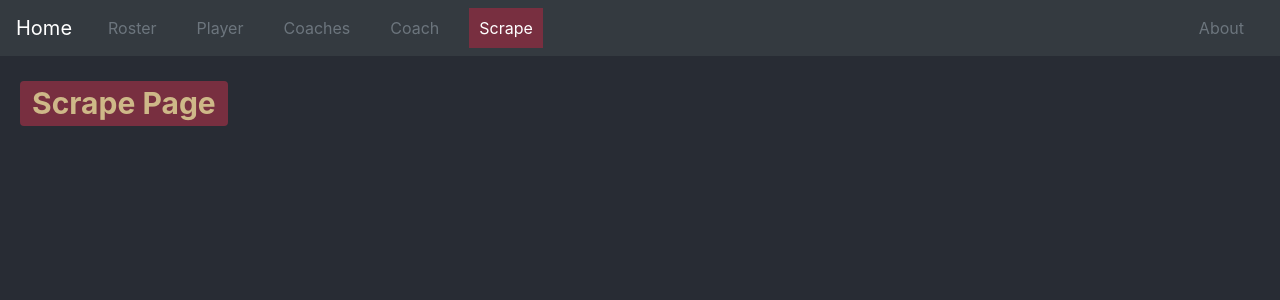
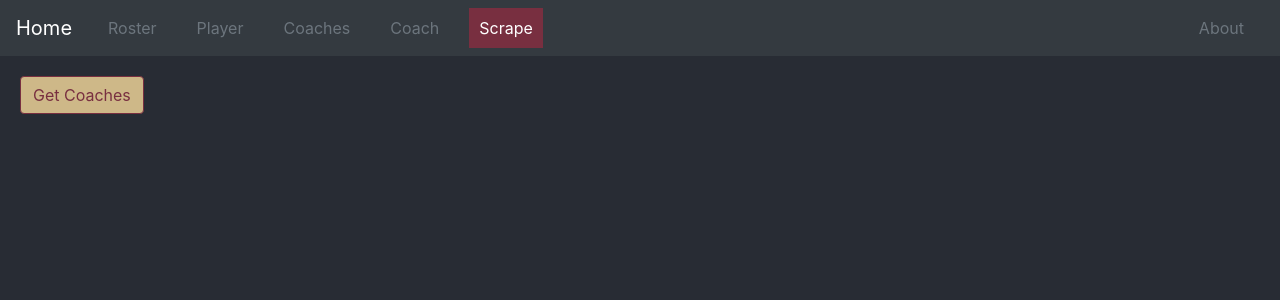
Before and after one commit to scurtis7/fsu-roster, a React (Create React App) app in the folder src/webapp/: page /scrape in a window 1280 px wide. Shown: the top 300 px of the page. Built offline with nearby package versions, Linux system fonts and the light colour scheme.

Commit message:
initial coach scraping

```diff
--- a/src/webapp/src/scrape/Scrape.css
+++ b/src/webapp/src/scrape/Scrape.css
@@ -4,7 +4,52 @@
     padding: 10px;
 }
 
-.Scrape-badge {
+.Scrape-input-group {
+    /*width: 400px;*/
+}
+
+.Scrape-input-group-text {
     background-color: #782F40;
     color: #CEB888;
+    width: 120px;
 }
+
+.Scrape-checkbox {
+    margin-left: 130px;
+}
+
+.Scrape-button {
+    background-color: #CEB888;
+    color: #782F40;
+    border-color: #782F40;
+}
+
+.Scrape-button:hover {
+    background-color: #782F40;
+    color: #CEB888;
+    border-color: #CEB888;
+}
+
+.Scrape-button:active {
+    background-color: #782F40;
+    color: #CEB888;
+    border-color: #CEB888;
+}
+
+.Scrape-button:focus {
+    background-color: #782F40;
+    color: #CEB888;
+    border-color: #CEB888;
+}
+
+.Scrape-button:active:focus {
+    background-color: #782F40;
+    color: #CEB888;
+    border-color: #CEB888;
+}
+
+.Scrape-button-active {
+    background-color: #782F40;
+    color: #CEB888;
+    border-color: #CEB888;
+}
--- a/src/webapp/src/scrape/Scrape.js
+++ b/src/webapp/src/scrape/Scrape.js
@@ -1,18 +1,37 @@
 import React, {Component} from "react";
 import "./Scrape.css"
-import {Container, Row, Badge} from 'reactstrap';
+import {Container, Row, Col, Button, ModalFooter} from 'reactstrap';
+import axios from "axios";
 
 class Scrape extends Component {
+
+    constructor(props) {
+        super(props);
+        this.state = {
+        };
+        this.scrapeCoaches = this.scrapeCoaches.bind(this);
+        this.loadResults = this.loadResults.bind(this);
+    }
+
+    scrapeCoaches() {
+        axios.get('http://localhost:8080/api/scrape/coach/')
+            .then(() => {
+                this.loadResults();
+            })
+            .catch(function (error) {
+                console.log(error);
+            });
+    }
+
+    loadResults() {
+    }
+
     render() {
         return (
             <div className="Scrape">
                 <Container fluid>
                     <Row>
-                        <h1><Badge className="Scrape-badge">
-                            Scrape Page
-                        </Badge></h1>
-                    </Row>
-                    <Row>
+                        <Button className="Scrape-button" classActiveName="Scrape-button-active" onClick={this.scrapeCoaches}>Get Coaches</Button>
                     </Row>
                 </Container>
             </div>
```
Also changed, not shown: src/webapp/src/coach/Coach.css (+0 -25 lines).
